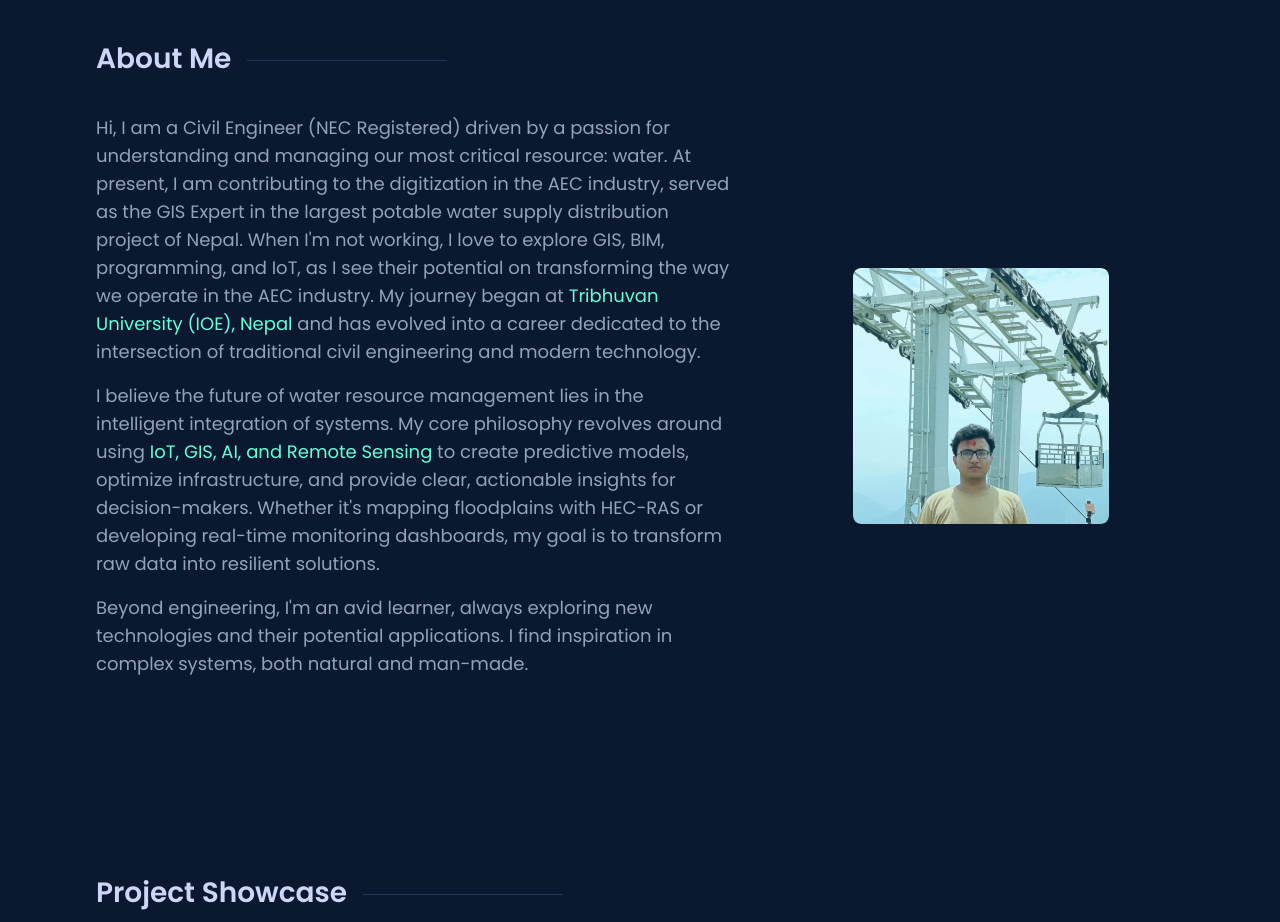
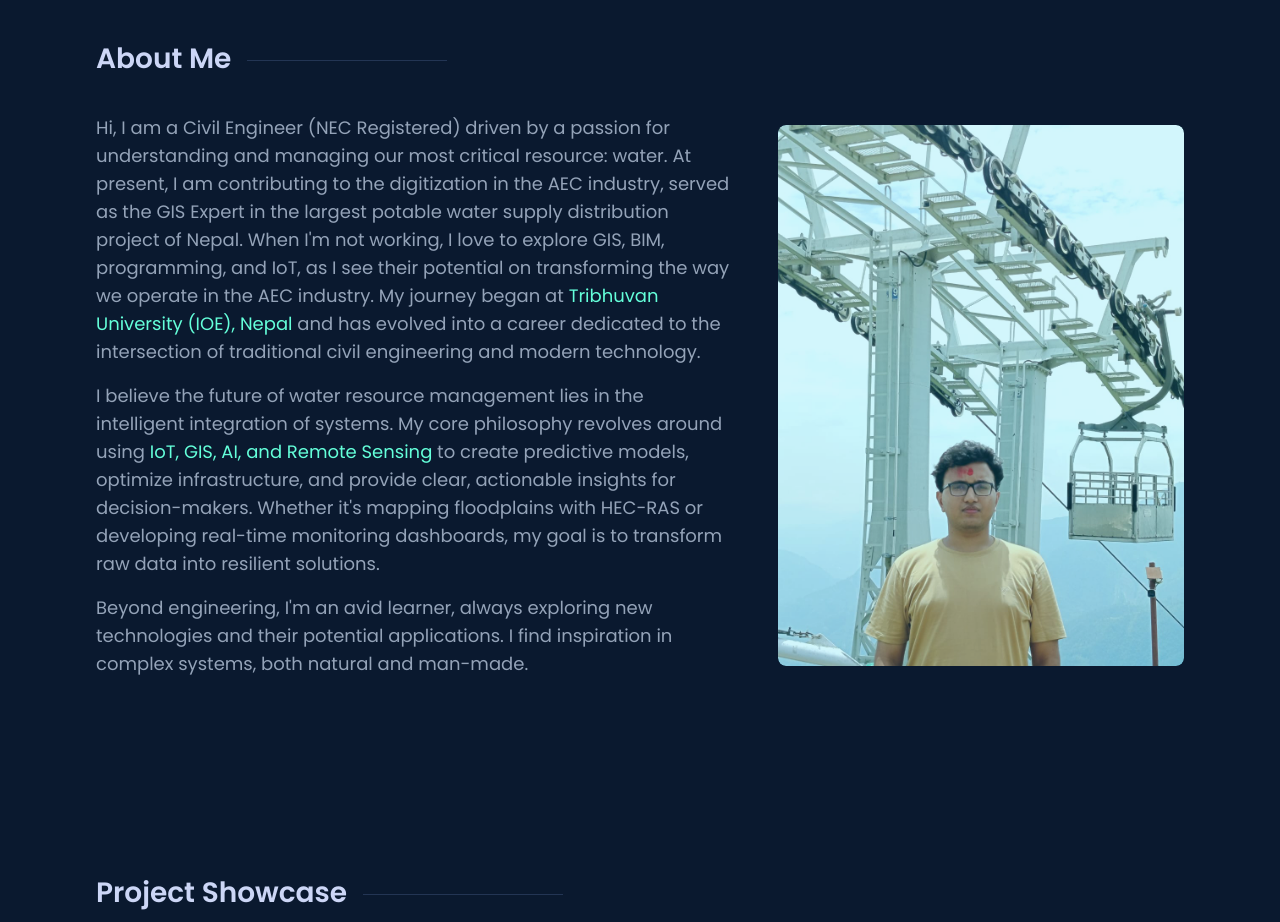
Before and after one commit to bibasp/prompt_website, a plain HTML site: page index.html in a window 1280 px wide. Shown: the part 860-1782 px from the top of the page. Drawn offline with nearby package versions, Linux system fonts and the light colour scheme; animation ran at ten frames a second.

Commit message:
Update index.html

```diff
--- a/index.html
+++ b/index.html
@@ -124,7 +124,7 @@
                         </p>
                     </div>
                     <div class="md:col-span-2 flex justify-center">
-                        <div class="w-64 h-64 rounded-lg overflow-hidden relative group">
+                        <div class="w-128 h-128 rounded-lg overflow-hidden relative group">
                              <div class="absolute inset-0 bg-cyan-400/20 z-10 group-hover:bg-transparent transition-all duration-300"></div>
                              <img src="profile_pic.jpg" alt="Bibas Pokhrel Avatar" class="w-full h-full object-cover rounded-lg">
                         </div>
```
